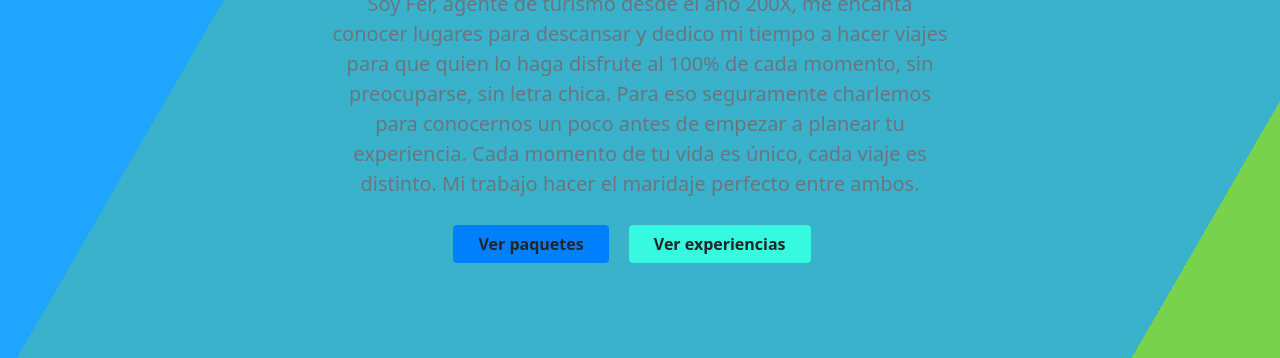
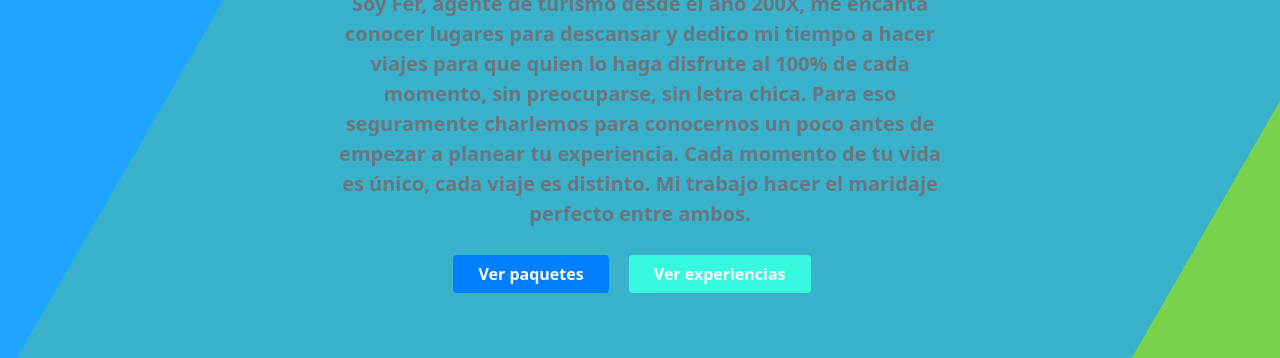
Before and after one commit to Avitchu/ferturismo, a website: page pages/bio.html in a window 1280 px wide. Shown: the part 299-657 px from the top of the page. Drawn offline with nearby package versions, Linux system fonts and the light colour scheme.

Commit message:
style bio

```diff
--- a/pages/bio.html
+++ b/pages/bio.html
@@ -51,16 +51,16 @@
     <div class="fondo__animado"></div>
     <div class="fondo__animado bg2"></div>
     <div class="fondo__animado bg3"></div>
-    <div class=" text-secondary px-4 py-5 text-center">
+    <div class="text-secondary px-4 py-5 text-center">
     <div class= "py-5">
         <h1 class="display-5 fw-bold text-white"> Sobre mi 😊</h1>
         <div class="col-lg-6 mx-auto">
-            <p class="fs-5 mb-4">Soy Fer, agente de turismo desde el año 200X, me encanta conocer lugares para descansar y dedico mi tiempo a hacer viajes para que quien lo haga disfrute al 100% de cada momento, sin preocuparse, sin letra chica.
+            <p class="fs-5 mb-4 fw-bold">Soy Fer, agente de turismo desde el año 200X, me encanta conocer lugares para descansar y dedico mi tiempo a hacer viajes para que quien lo haga disfrute al 100% de cada momento, sin preocuparse, sin letra chica.
                 Para eso seguramente charlemos para conocernos un poco antes de empezar a planear tu experiencia.
                 Cada momento de tu vida es único, cada viaje es distinto. Mi trabajo hacer el maridaje perfecto entre ambos. </p>
         <div class="d-grid gap-2 d-sm-flex justify-content-sm-center"></div>
-        <a href="paquetes.html" type="button" class="botones_exp2 btn btn-outline-info btn-lg px-4 me-sm-3 fw-bold"> Ver paquetes</a>
-        <a href="experiencias.html"type="button" class="botones_exp3 btn btn-outline-info btn-lg px-4 me-sm-3 fw-bold">Ver experiencias</a>
+        <a href="paquetes.html" type="button" class="botones_exp2 btn btn-outline-info btn-lg px-4 me-sm-3 fw-bold text-white"> Ver paquetes</a>
+        <a href="experiencias.html"type="button" class="botones_exp3 btn btn-outline-info btn-lg px-4 me-sm-3 fw-bold text-white">Ver experiencias</a>
         </div>
     </div>
     </div>
```
Also changed, not shown: pages/contacto.html (+4 -4 lines).
